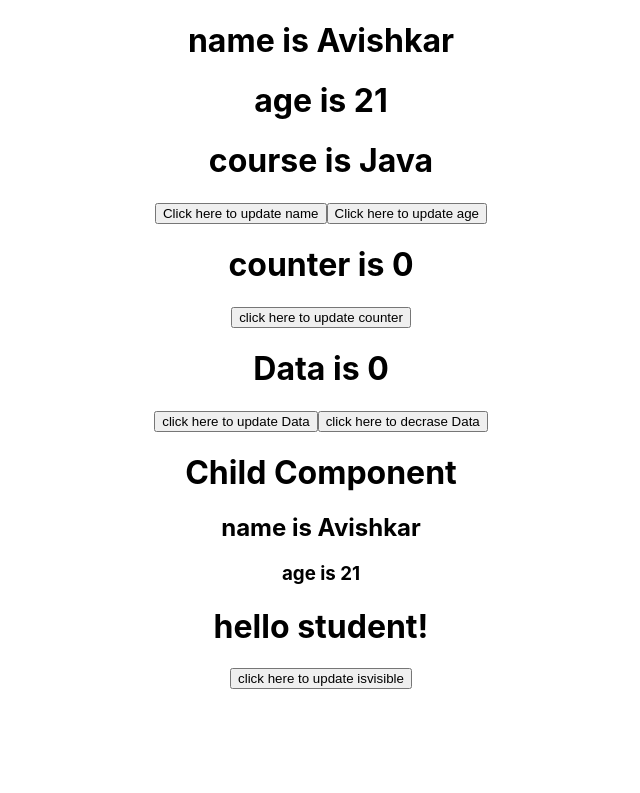
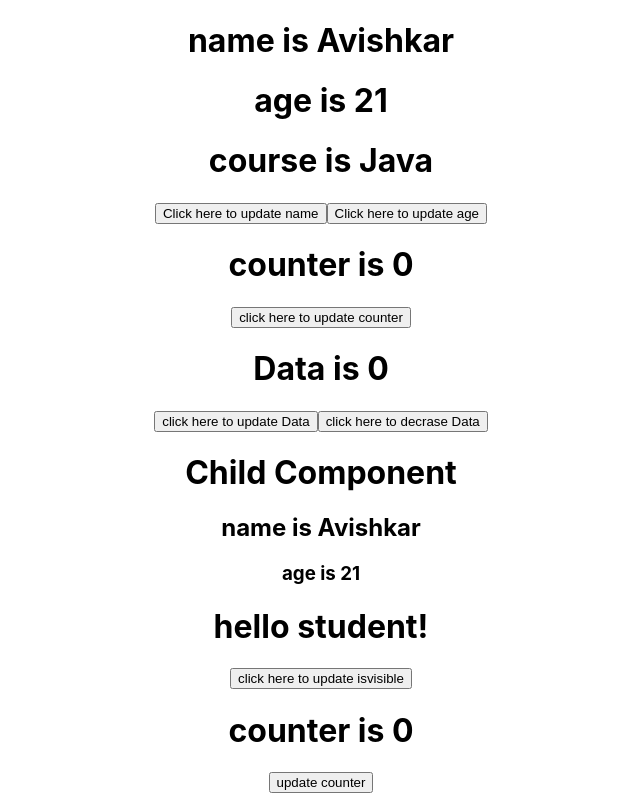
Before and after one commit to Avishkar05/myreactapp_code_practice, a React (Create React App) app: page / in a window 1280 px wide. Shown: the part 1224-2017 px from the top of the page, without its empty margins (319-959 px from the left). Before the commit the page ends 1913 px from the top, so only its background shows below. Built offline with nearby package versions, Linux system fonts and the light colour scheme.

Commit message:
update Mountphase

```diff
--- a/src/App.js
+++ b/src/App.js
@@ -9,6 +9,7 @@ import Student from './Student';
 import User_Info from './User_Info.jsx';
 import MyFunction from './MyFunction';
 import PropsDemo from './PropsDemo';
+import Mountphase from './Mountphase';
 
 
 
@@ -26,6 +27,7 @@ function App() {
       <User_Info></User_Info>
       <MyFunction></MyFunction>
       <PropsDemo name="Avishkar" age="21"></PropsDemo>
+      <Mountphase></Mountphase>
     </div>
   );
 }
--- /dev/null
+++ b/src/Mountphase.jsx
@@ -0,0 +1,24 @@
+import React, { Component } from 'react'
+
+export default class Mountphase extends Component {
+    constructor(){
+        super();
+        console.log("This is  constructor in Class");
+        this.state={"counter":0}
+    }
+    update=()=>{
+        this.setState({"counter":this.state.counter+1})
+    }
+    render() {
+      console.log("This is  Render  in Class");
+
+    return (
+      <div>
+        <h1>counter is {this.state.counter}</h1>
+        <button onClick={this.update}>update counter</button>
+
+
+      </div>
+    )
+  }
+}
--- a/src/index.js
+++ b/src/index.js
@@ -6,9 +6,9 @@ import reportWebVitals from './reportWebVitals';
 
 const root = ReactDOM.createRoot(document.getElementById('root'));
 root.render(
-  <React.StrictMode>
+  // <React.StrictMode>
     <App />
-  </React.StrictMode>
+  // </React.StrictMode>
 );
 
 // If you want to start measuring performance in your app, pass a function
```
